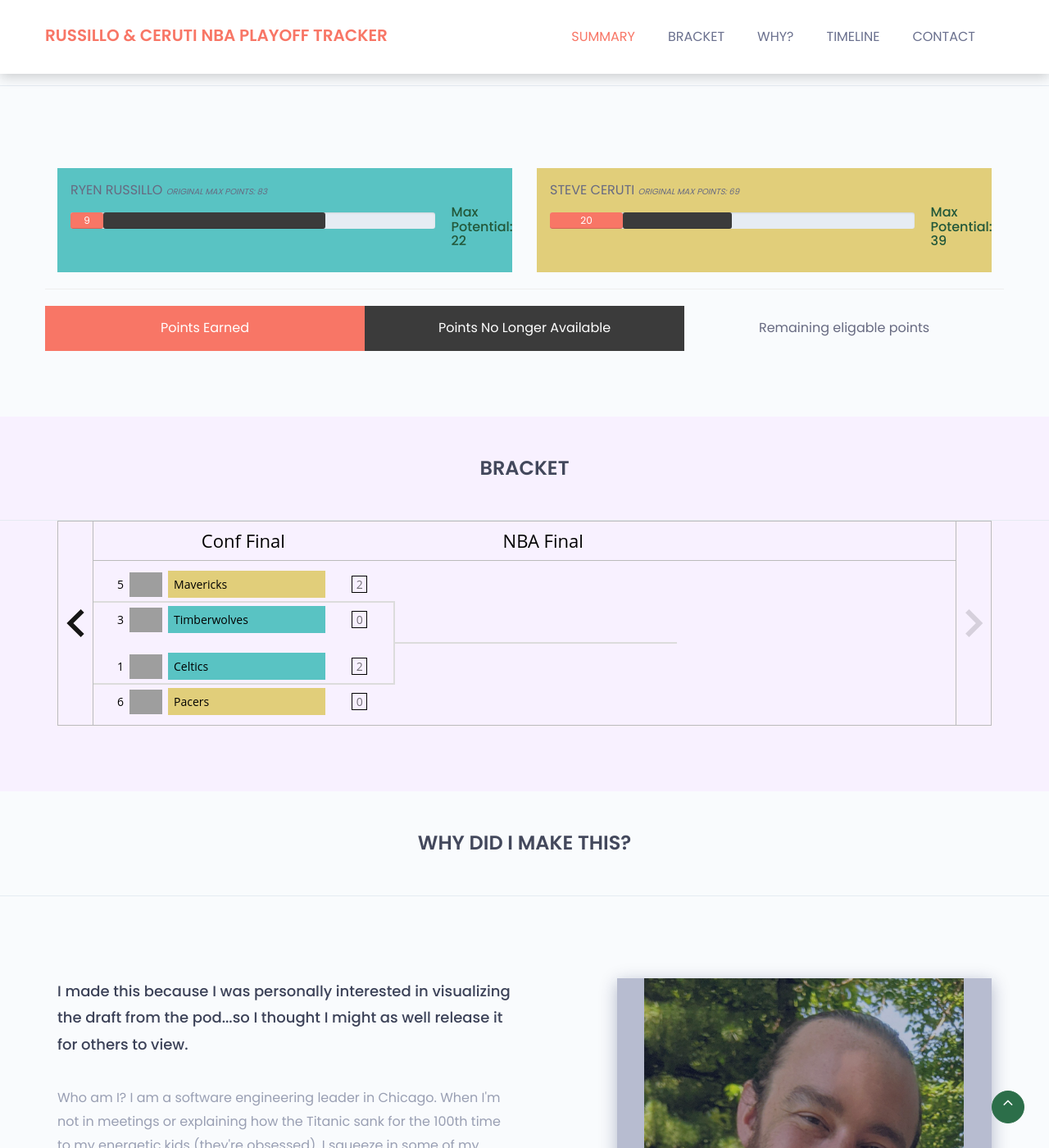
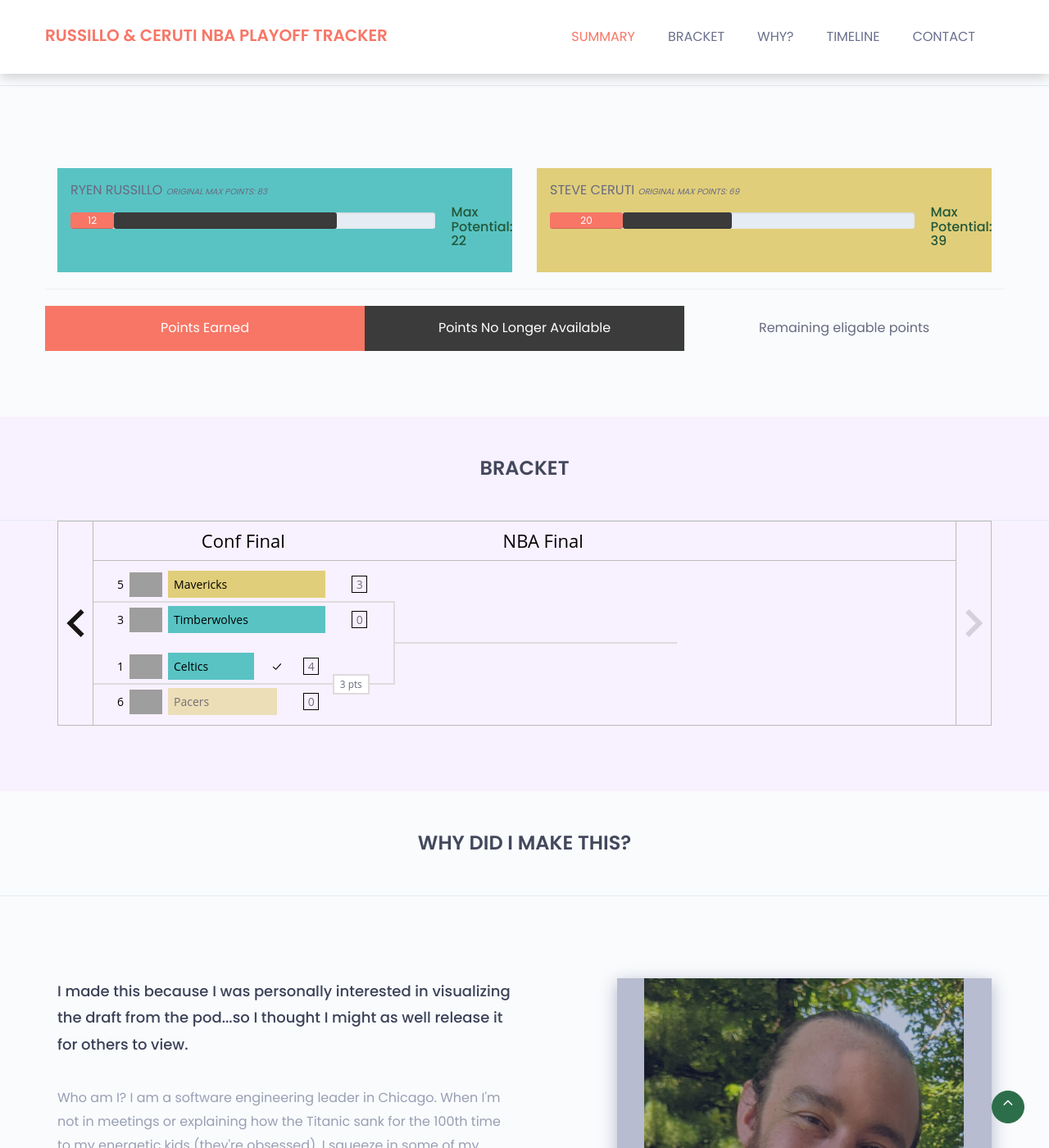
Before and after one commit to jeffmiller00/russillo, a Jekyll site: the page built from index.html, in a window 1280 px wide and 1400 px high, scrolled down 962 px. Shown: the whole window at 82% size. Built offline with Jekyll 4.4.1, drawn with Linux system fonts in a browser that asks for light colours; grey boxes are pictures that could not be loaded.

Commit message:
Updated scores after last night's games.

```diff
--- a/assets/js/app.js
+++ b/assets/js/app.js
@@ -386,7 +386,7 @@
           {
             // Mavericks
             contestantId: "1610612742",
-            currentScore: "2",
+            currentScore: "3",
           },
           {
             // Timberwolves
@@ -398,11 +398,14 @@
       {
         roundIndex: 4,
         order: 1,
+        matchStatus: "3 pts",
+        matchWinner: "r",
         sides: [
           {
             // Celtics
             contestantId: "1610612738",
-            currentScore: "2",
+            currentScore: "4",
+            isWinner: true
           },
           {
             // Pacers
--- a/index.html
+++ b/index.html
@@ -38,7 +38,7 @@
               <span class="progressText">ryen russillo</span>&nbsp;<span class="muted">Original Max Points: 83</span>
               <div class="single-progress-txt">
                 <div class="progress ">
-                  <div class="progress-bar points-earned" role="progressbar" aria-valuenow="9" aria-valuemin="0" aria-valuemax="83" style="width: 10.8%">9</div>
+                  <div class="progress-bar points-earned" role="progressbar" aria-valuenow="12" aria-valuemin="0" aria-valuemax="83" style="width: 14.5%">12</div>
                   <div class="progress-bar points-unavailable" role="progressbar" aria-valuenow="61" aria-valuemin="0" aria-valuemax="83" style="width: 73.5%"></div>
                 </div>
                 <h3>Max Potential: 22</h3>
```
